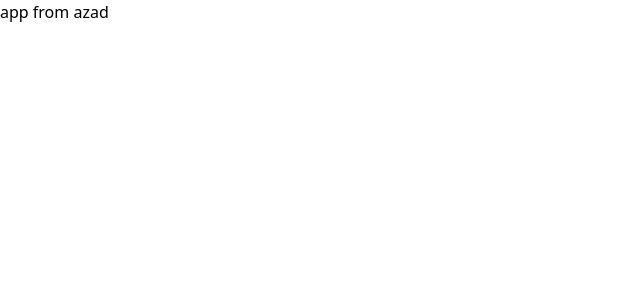
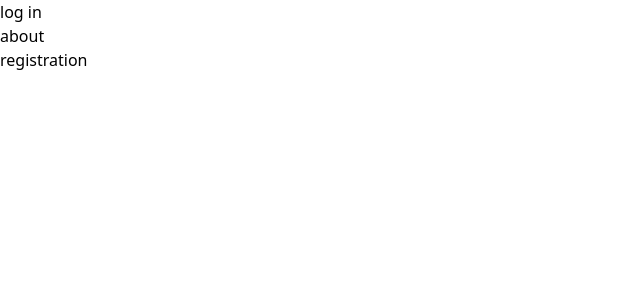
Before and after one commit to nowsadmunna/SPL-2, a React (Vite) app in the folder client/: page / in a window 1280 px wide. Shown: the top 300 px of the page, without its empty margins (0-640 px from the left). Built offline with nearby package versions, Linux system fonts and the light colour scheme.

Commit message:
set up pages

```diff
--- a/client/package.json
+++ b/client/package.json
@@ -11,7 +11,8 @@
   },
   "dependencies": {
     "react": "^18.3.1",
-    "react-dom": "^18.3.1"
+    "react-dom": "^18.3.1",
+    "react-router-dom": "^7.1.1"
   },
   "devDependencies": {
     "@eslint/js": "^9.17.0",
--- a/client/src/App.jsx
+++ b/client/src/App.jsx
@@ -1,9 +1,21 @@
-import React from 'react'
+import React from 'react';
+import { BrowserRouter,Routes,Route } from 'react-router-dom';
+import Home from './pages/Home';
+import About from './pages/About';
+import RegVerification from './pages/RegVerification';
+import Registration from './pages/Registration';
+import LogIn from './pages/LogIn';
 
 export default function App() {
   return (
-    <div className='text-red-600'>
-      app from azad
-    </div>
+    <BrowserRouter>
+      <Routes>
+        <Route path="/" element={<Home/>}/>
+        <Route path="/about" element={<About/>}/>
+        <Route path="/registration_verification" element={<RegVerification/>}/>
+        <Route path="/registration" element={<Registration/>}/>
+        <Route path="/login" element={<LogIn/>}/>
+      </Routes>
+    </BrowserRouter>
   )
 }
--- /dev/null
+++ b/client/src/pages/Home.jsx
@@ -0,0 +1,19 @@
+import React from 'react'
+import { Link } from 'react-router-dom'
+export default function Home() {
+  return (
+    <div>
+      <ul>
+        <Link to='/login'>
+            <li className='text-blue-700 hover:underline'>log in</li>
+        </Link>
+        <Link to='/about'>
+            <li className='text-blue-700 hover:underline'>about</li>
+        </Link>
+        <Link to='/registration_verification'>
+            <li className='text-blue-700 hover:underline'>registration</li>
+        </Link>
+      </ul>
+    </div>
+  )
+}
--- /dev/null
+++ b/client/src/pages/LogIn.jsx
@@ -0,0 +1,9 @@
+import React from 'react'
+
+export default function LogIn() {
+  return (
+    <div>
+      log in form
+    </div>
+  )
+}
--- /dev/null
+++ b/client/src/pages/RegVerification.jsx
@@ -0,0 +1,9 @@
+import React from 'react'
+
+export default function RegVerification() {
+  return (
+    <div>
+      registration verification
+    </div>
+  )
+}
--- /dev/null
+++ b/client/src/pages/Registration.jsx
@@ -0,0 +1,9 @@
+import React from 'react'
+
+export default function Registration() {
+  return (
+    <div>
+      Registration form
+    </div>
+  )
+}
```
Also changed, not shown: 1 other file (tests, documents, lock files or other folders).
